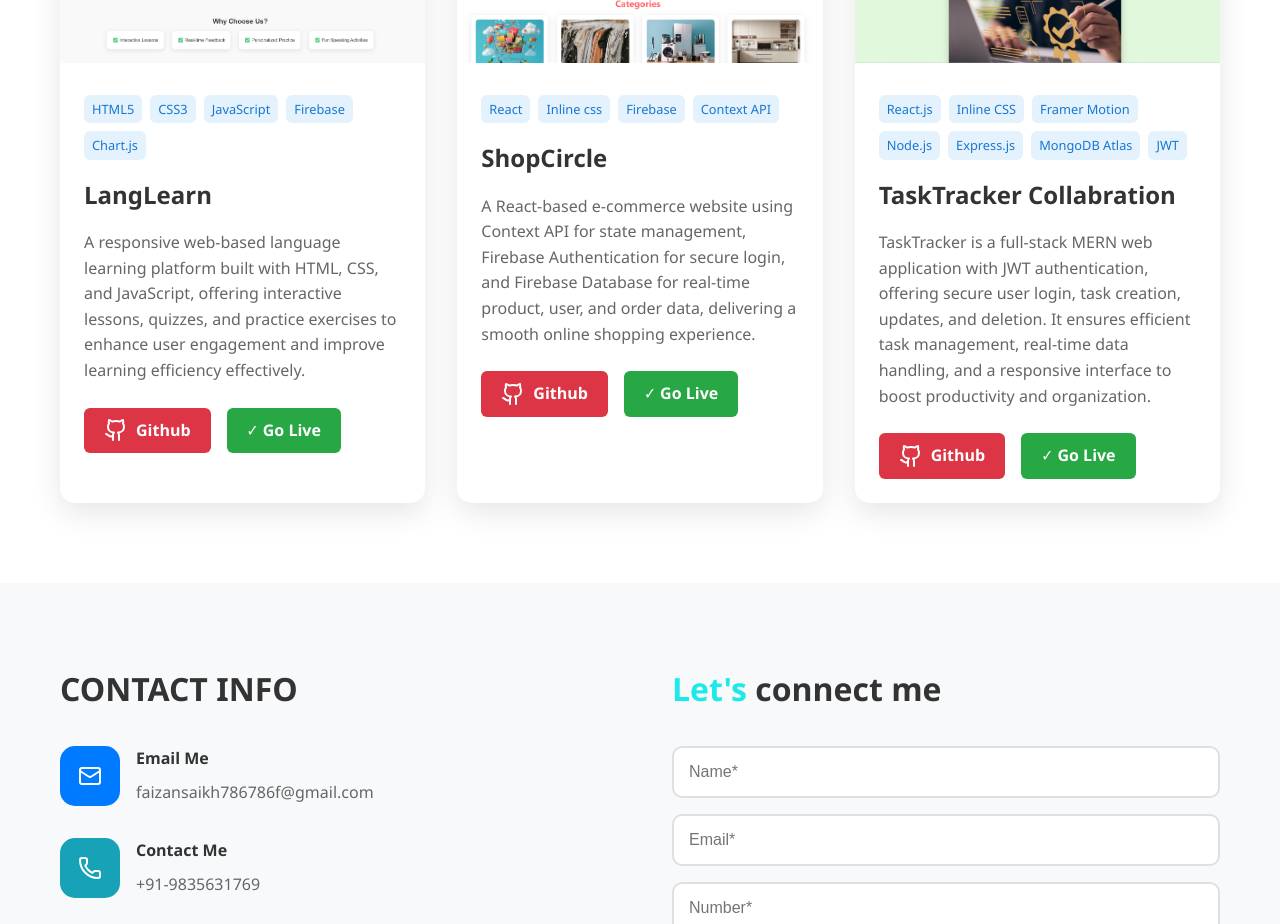
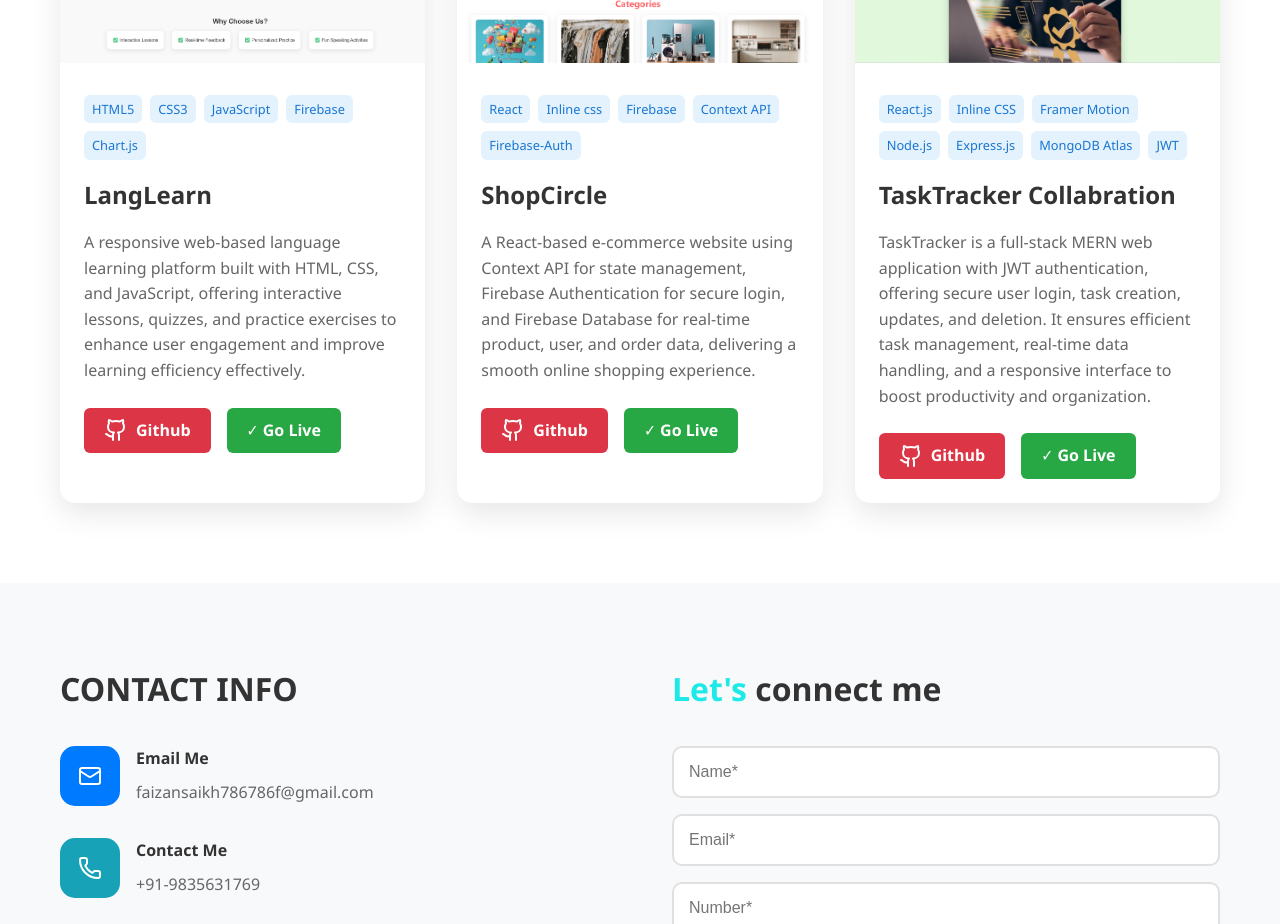
Before and after one commit to faizanalam9835/portfolio2, a React (Vite) app in the folder portfolio/: page / in a window 1280 px wide. Shown: the part 3120-4044 px from the top of the page. Built offline with nearby package versions, Linux system fonts and the light colour scheme.

Commit message:
portfolio

```diff
--- a/portfolio/src/components/Projects.jsx
+++ b/portfolio/src/components/Projects.jsx
@@ -22,7 +22,7 @@ const Projects = ({ darkMode }) => {
       description:
         'A React-based e-commerce website using Context API for state management, Firebase Authentication for secure login, and Firebase Database for real-time product, user, and order data, delivering a smooth online shopping experience.',
       image: project2,
-      technologies: ['React', 'Inline css', 'Firebase', 'Context API'],
+      technologies: ['React', 'Inline css', 'Firebase', 'Context API' , "Firebase-Auth"],
       github: 'https://github.com/faizanalam9835/E-Commerce-July',
       live: 'https://ecommerce-july.netlify.app/',
     },
```
Also changed, not shown: 1 other file (tests, documents, lock files or other folders).
